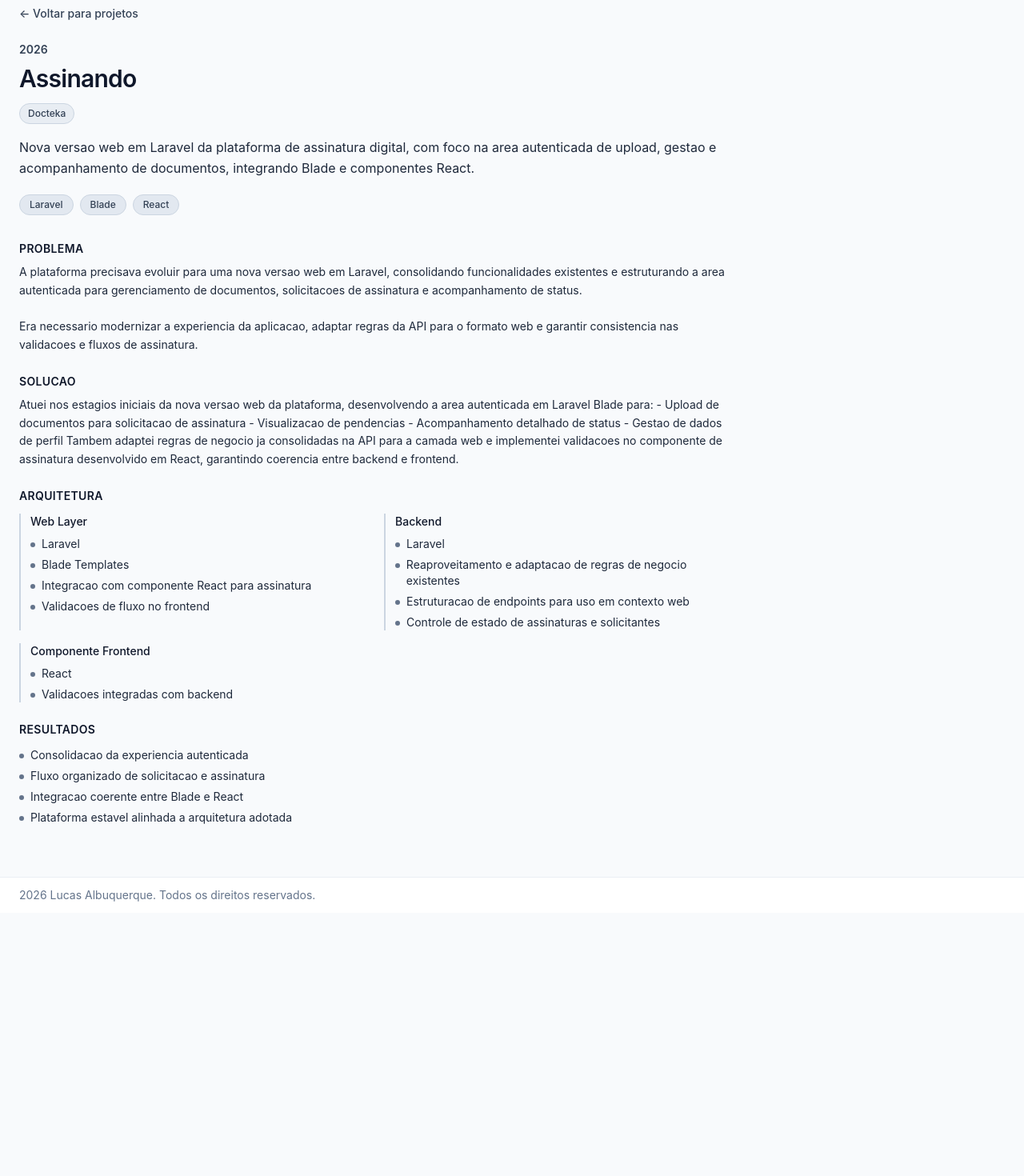
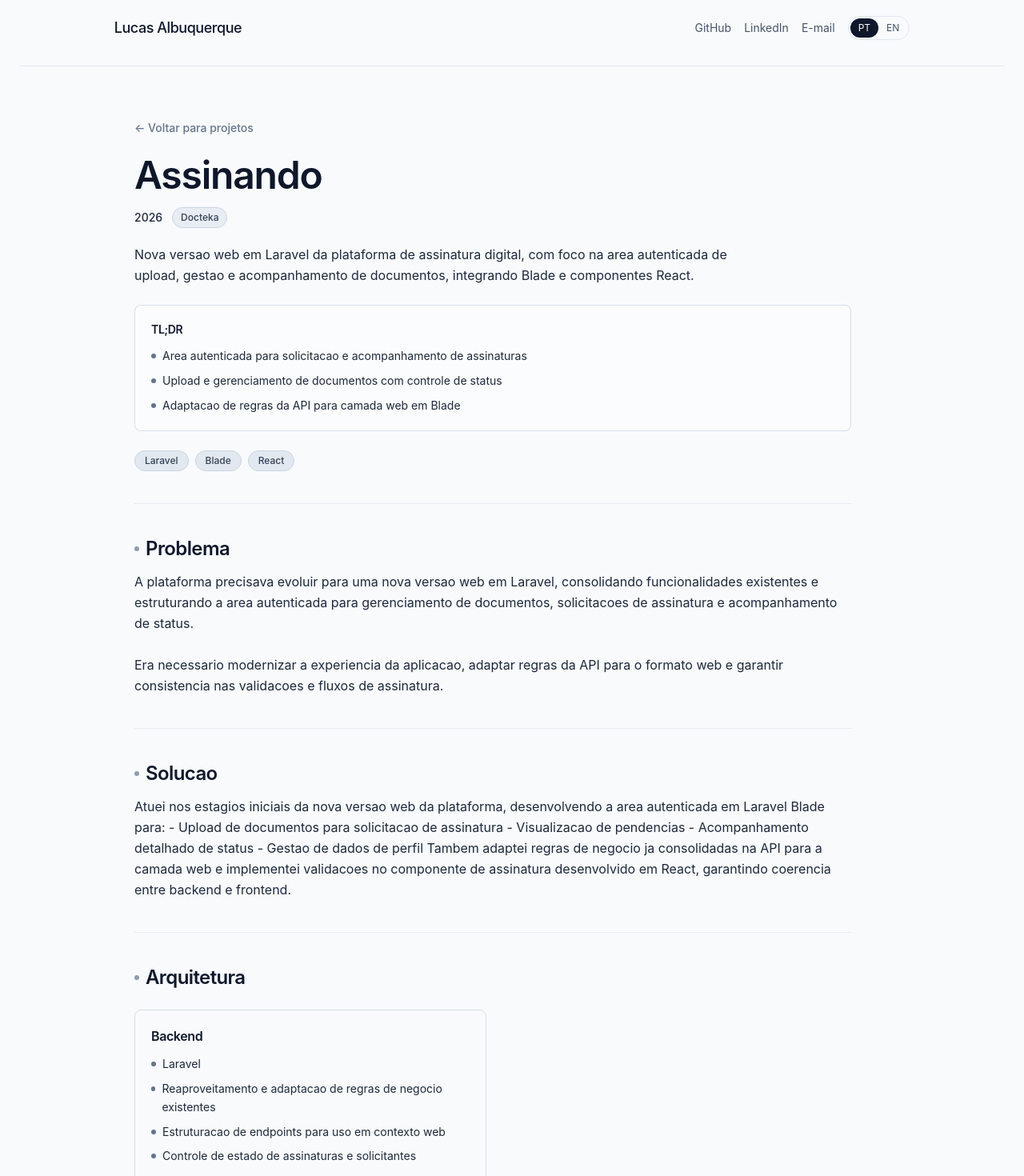
Before and after one commit to albuquerque-lucas/albuquerque-lucas.github.io, a React (Vite) app: page /projects/assinando-digital-signature-platform in a window 1280 px wide. Shown: the part 60-1530 px from the top of the page at 80% size. Before the commit the page ends 1201 px from the top, so only its background shows below. Built offline with nearby package versions, Linux system fonts and the light colour scheme.

Commit message:
refactor(portfolio): unify header and polish editorial layout for home + case study pages

```diff
--- /dev/null
+++ b/src/components/SiteHeader.tsx
@@ -0,0 +1,35 @@
+import { motion } from 'framer-motion'
+
+import { profile } from '../data/profile'
+import { useI18n } from '../i18n/I18nProvider'
+import { LocaleToggle } from './LocaleToggle'
+
+export function SiteHeader() {
+  const { labels } = useI18n()
+  const contentStartClass = 'lg:px-[calc(8.333333%+1rem)]'
+
+  return (
+    <motion.header
+      initial={{ opacity: 0, y: -8 }}
+      animate={{ opacity: 1, y: 0 }}
+      transition={{ duration: 0.35, ease: 'easeOut' }}
+      className="w-full border-b border-slate-200 py-6 sm:py-8"
+    >
+      <div className={`flex w-full items-center justify-between gap-4 ${contentStartClass}`}>
+        <p className="text-lg font-medium tracking-tight text-slate-900">{profile.name}</p>
+        <nav className="flex items-center gap-3 text-xs text-slate-600 sm:gap-4 sm:text-sm">
+          <a href={profile.links.github} target="_blank" rel="noreferrer" className="hover:text-slate-900">
+            {labels.nav.github}
+          </a>
+          <a href={profile.links.linkedin} target="_blank" rel="noreferrer" className="hover:text-slate-900">
+            {labels.nav.linkedin}
+          </a>
+          <a href={profile.links.email} className="hover:text-slate-900">
+            {labels.nav.email}
+          </a>
+          <LocaleToggle />
+        </nav>
+      </div>
+    </motion.header>
+  )
+}
--- a/src/data/projects.ts
+++ b/src/data/projects.ts
@@ -54,7 +54,7 @@ export const projects: Project[] = [
     },
     caseStudy: {
       problem: {
-        'pt-BR': 'A Mapas Drone precisava transformar grandes volumes de imagens aereas e mapas em relatorios padronizados, mantendo consistencia visual e rastreabilidade.\n\nO processo manual levava entre 2 e 3 semanas para a conclusao de um relatorio completo, envolvendo organizacao manual de imagens, montagem de layout e revisoes sucessivas.',
+        'pt-BR': 'A Mapas Drone precisava transformar grandes volumes de imagens aereas e mapas em relatorios padronizados, mantendo consistencia visual e rastreabilidade.\n\nO processo manual poderia levar semanas para a conclusao de um relatorio completo, envolvendo organizacao manual de imagens, montagem de layout e revisoes sucessivas.',
         'en-US': 'Mapas Drone needed to transform large volumes of aerial images and maps into standardized inspection reports while maintaining visual consistency and traceability.\n\nThe manual process required 2 to 3 weeks to complete a full report, involving manual image organization, layout assembly, and multiple revision cycles.',
       },
       solution: {
--- a/src/pages/Home.tsx
+++ b/src/pages/Home.tsx
@@ -1,43 +1,12 @@
-import { motion } from 'framer-motion'
-
 import { ReadingLayout } from '../components/layout/ReadingLayout'
-import { LocaleToggle } from '../components/LocaleToggle'
-import { profile } from '../data/profile'
-import { useI18n } from '../i18n/I18nProvider'
+import { SiteHeader } from '../components/SiteHeader'
 import { HeroSection } from '../sections/HeroSection'
 import { ProjectsSection } from '../sections/ProjectsSection'
 
 export function Home() {
-  const { labels } = useI18n()
-
   return (
     <div className="space-y-12">
-      <motion.header
-        initial={{ opacity: 0, y: -8 }}
-        animate={{ opacity: 1, y: 0 }}
-        transition={{ duration: 0.35, ease: 'easeOut' }}
-        className="w-full border-b border-slate-200 py-6 sm:py-8"
-      >
-        <div className="w-full lg:grid lg:grid-cols-12 lg:gap-x-0">
-          <div aria-hidden className="hidden lg:block lg:col-span-1" />
-          <div className="flex items-center justify-between gap-4 lg:col-span-7 lg:pl-4">
-            <p className="text-sm font-semibold tracking-wide text-slate-900">{profile.name}</p>
-            <nav className="flex items-center gap-3 text-xs text-slate-600 sm:gap-4 sm:text-sm">
-              <a href={profile.links.github} target="_blank" rel="noreferrer" className="hover:text-slate-900">
-                {labels.nav.github}
-              </a>
-              <a href={profile.links.linkedin} target="_blank" rel="noreferrer" className="hover:text-slate-900">
-                {labels.nav.linkedin}
-              </a>
-              <a href={profile.links.email} className="hover:text-slate-900">
-                {labels.nav.email}
-              </a>
-              <LocaleToggle />
-            </nav>
-          </div>
-          <div aria-hidden className="hidden lg:block lg:col-span-4" />
-        </div>
-      </motion.header>
+      <SiteHeader />
 
       <ReadingLayout>
         <HeroSection />
--- a/src/pages/ProjectDetails.tsx
+++ b/src/pages/ProjectDetails.tsx
@@ -1,6 +1,7 @@
 import { Link, useParams } from 'react-router-dom'
 
 import { ClientBadge } from '../components/ClientBadge'
+import { SiteHeader } from '../components/SiteHeader'
 import { projects } from '../data/projects'
 import { getTranslated } from '../i18n/helpers'
 import { useI18n } from '../i18n/I18nProvider'
@@ -12,6 +13,8 @@ export function ProjectDetails() {
 
   if (!project) {
     return (
+      <div className="space-y-12">
+        <SiteHeader />
         <section className="py-8">
           <h1 className="text-2xl font-semibold text-slate-900">{labels.states.projectNotFoundTitle}</h1>
           <p className="mt-3 text-slate-600">{labels.states.projectNotFoundDescription}</p>
@@ -19,6 +22,7 @@ export function ProjectDetails() {
             {labels.buttons.backToProjects}
           </Link>
         </section>
+      </div>
     )
   }
 
@@ -26,59 +30,93 @@ export function ProjectDetails() {
   const clientName = getTranslated(project.clientName, locale)
   const subtitle = project.subtitle ? getTranslated(project.subtitle, locale) : undefined
   const excerpt = getTranslated(project.excerpt, locale)
+  const highlights = getTranslated(project.highlights, locale).slice(0, 3)
   const problem = getTranslated(project.caseStudy.problem, locale)
   const solution = getTranslated(project.caseStudy.solution, locale)
   const results = getTranslated(project.caseStudy.results, locale)
 
-  const architectureSections = [
-    { label: labels.sections.webLayer, items: project.caseStudy.architecture.webLayer ? getTranslated(project.caseStudy.architecture.webLayer, locale) : undefined },
-    { label: labels.sections.frontend, items: project.caseStudy.architecture.frontend ? getTranslated(project.caseStudy.architecture.frontend, locale) : undefined },
-    { label: labels.sections.backend, items: project.caseStudy.architecture.backend ? getTranslated(project.caseStudy.architecture.backend, locale) : undefined },
-    { label: labels.sections.frontendComponent, items: project.caseStudy.architecture.frontendComponent ? getTranslated(project.caseStudy.architecture.frontendComponent, locale) : undefined },
-    { label: labels.sections.worker, items: project.caseStudy.architecture.worker ? getTranslated(project.caseStudy.architecture.worker, locale) : undefined },
-    { label: labels.sections.infra, items: project.caseStudy.architecture.infra ? getTranslated(project.caseStudy.architecture.infra, locale) : undefined },
+  const architectureCards = [
+    { label: labels.sections.frontend, items: project.caseStudy.architecture.frontend ? getTranslated(project.caseStudy.architecture.frontend, locale).slice(0, 4) : undefined },
+    { label: labels.sections.backend, items: project.caseStudy.architecture.backend ? getTranslated(project.caseStudy.architecture.backend, locale).slice(0, 4) : undefined },
+    { label: labels.sections.worker, items: project.caseStudy.architecture.worker ? getTranslated(project.caseStudy.architecture.worker, locale).slice(0, 4) : undefined },
+    { label: labels.sections.infra, items: project.caseStudy.architecture.infra ? getTranslated(project.caseStudy.architecture.infra, locale).slice(0, 4) : undefined },
   ]
 
   return (
+    <div className="space-y-12">
+      <SiteHeader />
       <section className="py-2 sm:py-4">
-      <Link to="/" className="text-sm font-medium text-slate-700 hover:text-slate-900">
+        <div className="mx-auto w-full max-w-5xl px-6 lg:px-10">
+          <Link to="/" className="inline-flex text-sm font-medium text-slate-500 transition hover:text-slate-800">
             {'<-'} {labels.buttons.backToProjects}
           </Link>
 
-      <article className="mt-6 max-w-4xl space-y-8">
-        <header>
-          <p className="text-sm font-semibold text-slate-700">{project.year}</p>
-          <h1 className="mt-2 text-3xl font-semibold tracking-tight text-slate-900">{productName}</h1>
-          <div className="mt-3">
+          <article className="mt-6 max-w-4xl">
+            <header className="border-b border-slate-200/80 pb-10">
+              <h1 className="text-4xl font-semibold tracking-tight text-slate-900 sm:text-5xl">{productName}</h1>
+              <div className="mt-4 flex flex-wrap items-center gap-3 text-sm text-slate-700">
+                <span className="font-medium text-slate-800">{project.year}</span>
                 <ClientBadge clientName={clientName} />
+                {project.links?.repo && (
+                  <a href={project.links.repo} target="_blank" rel="noreferrer" className="font-medium text-slate-700 transition hover:text-slate-900">
+                    {labels.buttons.repository}
+                  </a>
+                )}
+                {project.links?.demo && (
+                  <a href={project.links.demo} target="_blank" rel="noreferrer" className="font-medium text-slate-700 transition hover:text-slate-900">
+                    {labels.buttons.demo}
+                  </a>
+                )}
               </div>
-          {subtitle && <p className="mt-2 text-sm text-slate-700">{subtitle}</p>}
-          <p className="mt-4 text-base leading-relaxed text-slate-800">{excerpt}</p>
-          <div className="mt-5 flex flex-wrap gap-2">
+              {subtitle && <p className="mt-3 text-sm text-slate-700">{subtitle}</p>}
+              <p className="mt-5 max-w-3xl text-base leading-relaxed text-slate-800">{excerpt}</p>
+              <div className="mt-6 rounded-lg border border-slate-300/70 bg-white/45 p-5">
+                <p className="text-sm font-semibold tracking-tight text-slate-900">TL;DR</p>
+                <ul className="mt-3 space-y-2 text-sm leading-relaxed text-slate-800">
+                  {highlights.map((highlight) => (
+                    <li key={highlight} className="flex items-start gap-2">
+                      <span aria-hidden className="mt-2 h-1.5 w-1.5 rounded-full bg-slate-500" />
+                      <span>{highlight}</span>
+                    </li>
+                  ))}
+                </ul>
+              </div>
+              <div className="mt-6 flex flex-wrap gap-2">
                 {project.stack.map((item) => (
                   <span key={item} className="rounded-full border border-slate-300 bg-slate-200 px-3 py-1 text-xs font-medium text-slate-700">{item}</span>
                 ))}
               </div>
             </header>
 
-        <section className="space-y-6">
-          <div>
-            <h2 className="text-sm font-semibold uppercase tracking-wide text-slate-900">{labels.sections.problem}</h2>
-            <p className="mt-2 whitespace-pre-line text-sm leading-relaxed text-slate-800">{problem}</p>
-          </div>
-          <div>
-            <h2 className="text-sm font-semibold uppercase tracking-wide text-slate-900">{labels.sections.solution}</h2>
-            <p className="mt-2 text-sm leading-relaxed text-slate-800">{solution}</p>
-          </div>
-          <div>
-            <h2 className="text-sm font-semibold uppercase tracking-wide text-slate-900">{labels.sections.architecture}</h2>
-            <div className="mt-3 grid gap-4 sm:grid-cols-2">
-              {architectureSections.map((section) => {
+            <div className="space-y-10 pt-10">
+              <section className="border-b border-slate-200/70 pb-10">
+                <h2 className="flex items-center gap-2 text-2xl font-semibold tracking-tight text-slate-900">
+                  <span aria-hidden className="h-1.5 w-1.5 rounded-full bg-slate-500/70" />
+                  <span>{labels.sections.problem}</span>
+                </h2>
+                <p className="mt-3 whitespace-pre-line text-base leading-relaxed text-slate-800">{problem}</p>
+              </section>
+
+              <section className="border-b border-slate-200/70 pb-10">
+                <h2 className="flex items-center gap-2 text-2xl font-semibold tracking-tight text-slate-900">
+                  <span aria-hidden className="h-1.5 w-1.5 rounded-full bg-slate-500/70" />
+                  <span>{labels.sections.solution}</span>
+                </h2>
+                <p className="mt-3 text-base leading-relaxed text-slate-800">{solution}</p>
+              </section>
+
+              <section className="border-b border-slate-200/70 pb-10">
+                <h2 className="flex items-center gap-2 text-2xl font-semibold tracking-tight text-slate-900">
+                  <span aria-hidden className="h-1.5 w-1.5 rounded-full bg-slate-500/70" />
+                  <span>{labels.sections.architecture}</span>
+                </h2>
+                <div className="mt-6 grid gap-4 lg:grid-cols-2">
+                  {architectureCards.map((section) => {
                     if (!section.items || section.items.length === 0) return null
                     return (
-                  <div key={section.label} className="space-y-2 border-l-2 border-slate-300 pl-3">
-                    <h3 className="text-sm font-medium text-slate-900">{section.label}</h3>
-                    <ul className="space-y-1.5 text-sm text-slate-800">
+                      <article key={section.label} className="rounded-lg border border-slate-300/70 bg-transparent p-5">
+                        <h3 className="text-base font-semibold tracking-tight text-slate-900">{section.label}</h3>
+                        <ul className="mt-3 space-y-2 text-sm leading-relaxed text-slate-800">
                           {section.items.map((item) => (
                             <li key={item} className="flex items-start gap-2">
                               <span aria-hidden className="mt-2 h-1.5 w-1.5 rounded-full bg-slate-500" />
@@ -86,14 +124,18 @@ export function ProjectDetails() {
                             </li>
                           ))}
                         </ul>
-                  </div>
+                      </article>
                     )
                   })}
                 </div>
-          </div>
-          <div>
-            <h2 className="text-sm font-semibold uppercase tracking-wide text-slate-900">{labels.sections.results}</h2>
-            <ul className="mt-3 space-y-1.5 text-sm text-slate-800">
+              </section>
+
+              <section>
+                <h2 className="flex items-center gap-2 text-2xl font-semibold tracking-tight text-slate-900">
+                  <span aria-hidden className="h-1.5 w-1.5 rounded-full bg-slate-500/70" />
+                  <span>{labels.sections.results}</span>
+                </h2>
+                <ul className="mt-4 space-y-2 text-base leading-relaxed text-slate-800">
                   {results.map((result) => (
                     <li key={result} className="flex items-start gap-2">
                       <span aria-hidden className="mt-2 h-1.5 w-1.5 rounded-full bg-slate-500" />
@@ -101,24 +143,11 @@ export function ProjectDetails() {
                     </li>
                   ))}
                 </ul>
+              </section>
+            </div>
+          </article>
         </div>
       </section>
-
-        {project.links && (project.links.repo || project.links.demo) && (
-          <section className="flex flex-wrap gap-3">
-            {project.links.repo && (
-              <a href={project.links.repo} target="_blank" rel="noreferrer" className="inline-flex rounded-md border border-slate-300 px-3 py-2 text-sm font-medium text-slate-800 transition hover:bg-slate-100">
-                {labels.buttons.repository}
-              </a>
-            )}
-            {project.links.demo && (
-              <a href={project.links.demo} target="_blank" rel="noreferrer" className="inline-flex rounded-md border border-slate-300 px-3 py-2 text-sm font-medium text-slate-800 transition hover:bg-slate-100">
-                {labels.buttons.demo}
-              </a>
-            )}
-          </section>
-        )}
-      </article>
-    </section>
+    </div>
   )
 }
```
Lines whose indentation alone changed are shown as unchanged.
